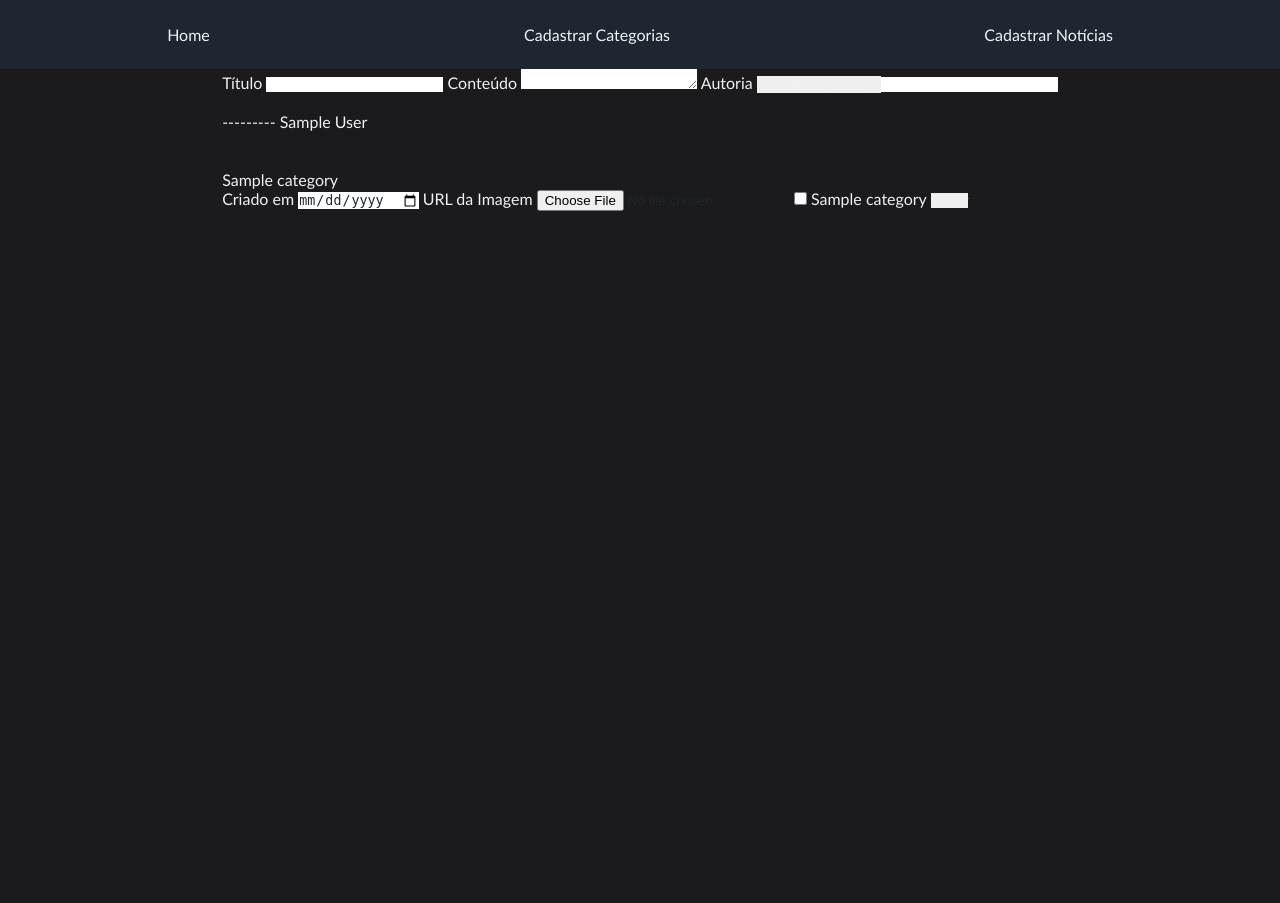
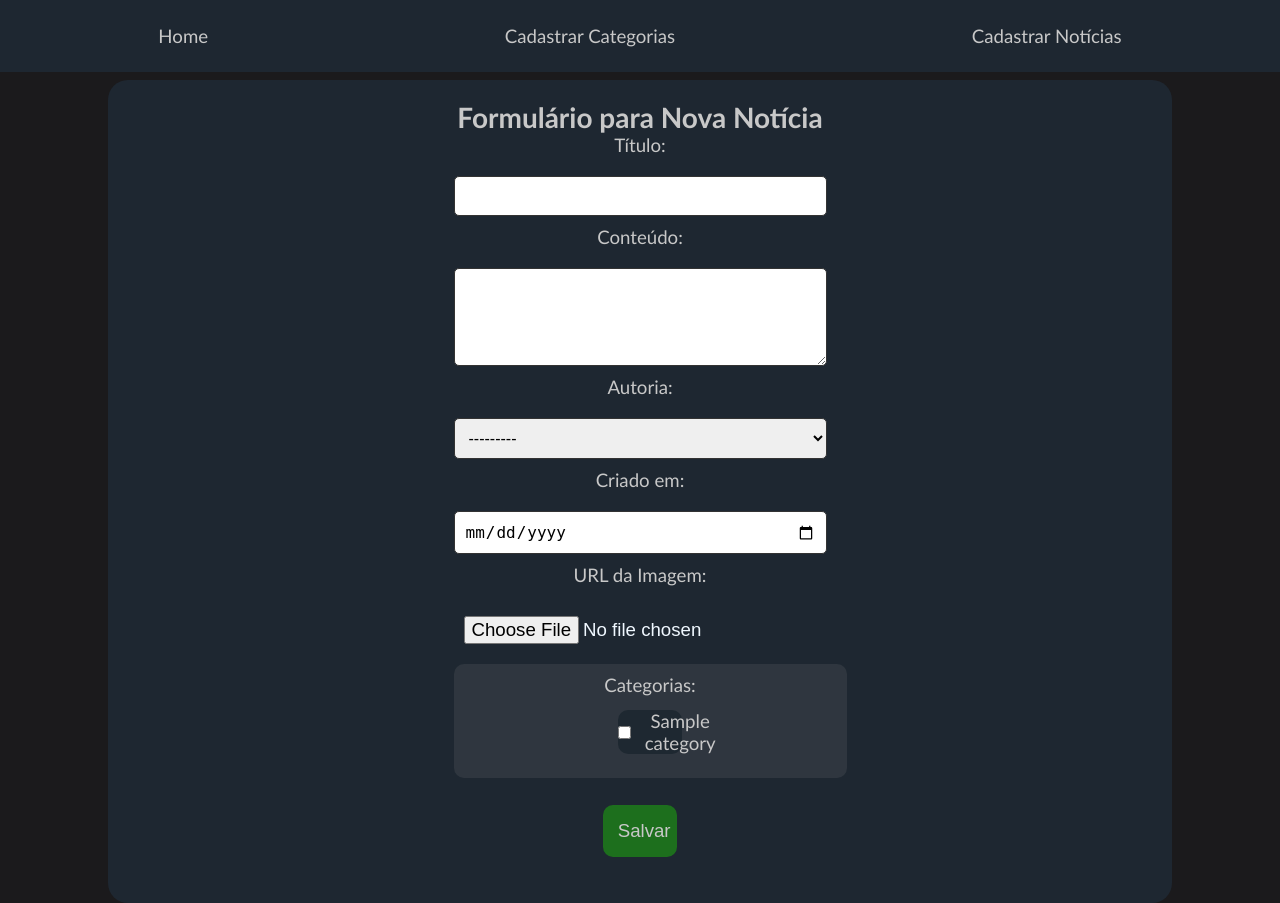
Before and after one commit to ronaldocipriiano/spotnews, a Django app: page /news in a window 1280 px wide. Before the commit the page ends 211 px from the top, so only its background shows below. Run offline with Django 4.2, Linux system fonts and the light colour scheme; tables that the repository leaves empty hold one stand-in row (values such as "Sample post").

Commit message:
Ajustando templates e o melhorando o css

```diff
--- a/news/forms.py
+++ b/news/forms.py
@@ -7,7 +7,7 @@ class CategoryForm(forms.ModelForm):
         model = Category
         fields = "__all__"
         labels = {
-            'name': 'Nome'
+            'name': '',
         }
 
 
--- a/news/static/css/style.css
+++ b/news/static/css/style.css
@@ -1,28 +1,37 @@
+* {
+    border: none;
+    margin: 0;
+    list-style: none;
+    padding: 0;
+    text-decoration: none;
+}
+
+:root {
+    --background-color: rgb(27,26,28);
+    --text-color: rgb(200, 200, 200);
+    --primary-color: rgb(30,39,49);
+    --secondary-color: rgba(129, 129, 129, 0.173);
+    --accent-color: rgb(29, 111, 29);
+    --hover-color: rgba(100, 100, 100, 0.5);
+}
+
 html {
     height: 100%;
     margin: 0;
     padding: 0;
 }
 
-* {
-    border: none;
-    color: rgb(239,241,244);
-    margin: 0;
-    list-style: none;
-    padding: 0;
-    text-decoration: none;
-}
-
 body {
     align-items: center;
-    background-color: rgb(27,26,28);
+    background-color: var(--background-color);
+    color: var(--text-color);
     display: flex;
     flex-direction: column;
     font-family: 'Trebuchet MS', 'Lucida Sans Unicode', 'Lucida Grande', 'Lucida Sans', Arial, sans-serif;
     height: 100%;
 }
 
-input {
+input, select, textarea {
     color: rgb(30,39,49);
 }
 
@@ -51,12 +60,24 @@ nav {
     display: flex;
     justify-content: space-around;
     padding: 10px;
-    text-decoration: none;
     width: 100%;
 }
 
 .header-links li:hover {
     scale: 1.5;
+}
+
+.header-links li:hover,
+#id_categories div:hover,
+#id_categories label:hover {
+    background-color: var(--hover-color);
+}
+
+.header-links a,
+.news-categories label {
+    color: var(--text-color);
+    font-size: 14pt;
+    margin: 0 10px;
 }
 
 .news-container {
@@ -134,7 +171,7 @@ news-date {
 
 .news-categories-container {
     align-items: center;
-    background-color: rgba(129, 129, 129, 0.173);
+    background-color: var(--secondary-color);
     border-radius: 10px;
     display: flex;
     justify-content: space-around;
@@ -156,34 +193,45 @@ news-date {
     width: 60%;
 }
 
-.news-form, .categories-form {
+.news-form,
+.categories-form {
     align-items: center;
-    background-color: rgba(240, 248, 255, 0.133);
+    background-color: var(--primary-color);
     border-radius: 20px;
     display: flex;
     flex-direction: column;
     font-size: 14pt;
     justify-content: space-around;
     margin-top: 80px;
-    padding-top: 20px;
+    padding: 20px;
     text-align: center;
     width: 80%;
 }
 
-.news-form input, .news-form textarea, .news-form select {
+.news-form input,
+.news-form textarea,
+.news-form select,
+.categories-form input,
+.categories-form textarea,
+.categories-form select {
     border-radius: 5px;
     border: 1px solid rgb(51, 51, 51);
     color: black;
     font-size: 12pt;
     margin: 10px 0;
-    padding: 5px;
-    width: 60%;
+    padding: 10px;
+    width: 100%;
+    box-sizing: border-box;
 }
 
+
 #id_categories {
+    align-items: center;
     display: flex;
+    flex-wrap: wrap;
     justify-content: space-around;
-    flex-wrap: wrap;
+    padding: 10px;
+    width: 100%;
 }
 
 #id_categories div {
@@ -233,9 +281,9 @@ news-date {
 }
 
 .button {
-    background-color: rgb(29, 111, 29);
+    background-color: var(--accent-color);
     border-radius: 10px;
-    color: rgb(220, 220, 220);
+    color: var(--text-color);
     cursor: pointer;
     font-size: 14pt;
     margin: 20pt 0;
@@ -266,3 +314,20 @@ news-date {
     padding: 10px;
     width: 60%;
 }
+
+.news-form input,
+.news-form textarea,
+.news-form select {
+    width: 100% !important;
+    box-sizing: border-box !important;
+}
+
+.form-group {
+    display: flex;
+    flex-direction: column;
+    align-items: center;
+}
+
+.form-group label {
+    margin-bottom: 10px;
+}
--- a/news/templates/base.html
+++ b/news/templates/base.html
@@ -1,6 +1,5 @@
+<!DOCTYPE html>
 {% load static %}
-
-<!DOCTYPE html>
 <html lang="pt-BR">
 <head>
     <meta charset="UTF-8">
@@ -10,11 +9,13 @@
 </head>
 <body>
     <header class="header">
-        <ul class="header-links">
-            <li><a href="{% url 'home-page' %}">Home</a></li>
-            <li><a href="{% url 'categories-form' %}">Cadastrar Categorias</a></li>
-            <li><a href="{% url 'news-form' %}">Cadastrar Notícias</a></li>
-        </ul>
+        <nav>
+            <ul class="header-links">
+                <li><a href="{% url 'home-page' %}">Home</a></li>
+                <li><a href="{% url 'categories-form' %}">Cadastrar Categorias</a></li>
+                <li><a href="{% url 'news-form' %}">Cadastrar Notícias</a></li>
+            </ul>
+        </nav>
     </header>
 
     {% block content %}{% endblock %}
--- a/news/templates/categories_form.html
+++ b/news/templates/categories_form.html
@@ -5,10 +5,10 @@
 {% endblock %}
 
 {% block content %}
-    <form method="post" action="{% url 'categories-form' %}">
+    <form method="post" action="{% url 'categories-form' %}" class="categories-form">
         {% csrf_token %}
         <label for="name">Nome:</label>
         {{ form.as_p }}
-        <button type="submit">Salvar</button>
+        <button type="submit" class="button">Salvar</button>
     </form>
 {% endblock %}
--- a/news/templates/home.html
+++ b/news/templates/home.html
@@ -12,7 +12,11 @@
             <div class="news-card">
                 <h2 class="news-title">{{ new.title }}</h2>
                 <span class="news-date">{{ new.created_at|date:"d/m/Y" }}</span>
-                <img class="news-image" src="{% static new.image.url %}" alt="{{ new.title }}">
+                <div class="image-container">
+                    <a href="{% url 'news-details-page' id=new.id %}">
+                        <img class="news-image" src="{% static new.image.url %}" alt="{{ new.title }}">
+                    </a>
+                </div>
             </div>
         {% endfor %}
     </div>
--- a/news/templates/news_details.html
+++ b/news/templates/news_details.html
@@ -7,7 +7,7 @@
 {% endblock %}
 
 {% block content %}
- <div class="news-details">
+ <div class="news-detail">
     <img class="news-image" src="{% static news.image.url %}" alt="{{ news.title }}">
     <h1 class="news-title">{{ news.title }}</h1>
     <p class="news-content">{{ news.content }}</p>
--- a/news/templates/news_form.html
+++ b/news/templates/news_form.html
@@ -6,36 +6,51 @@
 {% endblock %}
 
 {% block content %}
-  <section>
+  <section class="news-form">
     <form method="post" action="{% url 'news-form' %}" enctype="multipart/form-data">
         <h1>Formulário para Nova Notícia</h1>
         {% csrf_token %}
-              <label for="id_title">Título</label>
-              <input type="text" name="title" maxlength="200" required>
 
-              <label for="id_content">Conteúdo</label>
-              <textarea name="content" rows="4" required></textarea>
+        <div class="form-group">
+        <label for="id_title">Título:</label>
+        <input type="text" id="id_title" name="title" maxlength="200" required>
+        </div>
 
-              <label for="id_author">Autoria</label>
-              <select name="author" required>
-                  <option value="" disabled selected>Escolha um autor</option>
-                  {% for author in form %}
-                      <option value="{{ author.id }}">{{ author }}</option>
+        <div class="form-group">
+        <label for="id_content">Conteúdo:</label>
+        <textarea id="id_content" name="content" rows="4" required></textarea>
+        </div>
+
+        <div class="form-group">
+        <label for="id_author">Autoria:</label>
+        <select id="id_author" name="author" required>
+            {% for author in form.author.field.choices %}
+                <option value="{{ author.0 }}" style="color: black;">{{ author.1 }}</option>
             {% endfor %}
         </select>
+        </div>
 
-              <label for="id_created_at">Criado em</label>
-              <input type="date" name="created_at" required>
+        <div class="form-group">
+        <label for="id_created_at">Criado em:</label>
+        <input type="date" id="id_created_at" name="created_at" required>
+        </div>
 
-              <label for="id_image">URL da Imagem</label>
-              <input type="file" name="image" accept="image/*">
+        <div class="form-group">
+        <label for="id_image">URL da Imagem:</label>
+        <input type="file" id="id_image" name="image" accept="image/*">
+        </div>
 
+        <div id="id_categories" class="news-categories-container">
+            <label>Categorias:</label>
             {% for category in categories %}
-                  <input type="checkbox" name="categories" value="{{ category.id }}">
+                <div>
+                    <input type="checkbox" name="categories" value="{{ category.id }}" id="id_categories_{{ category.id }}">
                     <label for="id_categories_{{ category.id }}">{{ category.name }}</label>
+                </div>
             {% endfor %}
+        </div>
 
-          <button type="submit">Salvar</button>
+        <button type="submit" class="button">Salvar</button>
     </form>
   </section>
 {% endblock %}
--- a/spotnews/settings.py
+++ b/spotnews/settings.py
@@ -128,7 +128,7 @@ USE_TZ = True
 
 STATIC_URL = "/static/"
 STATIC_ROOT = os.path.join(BASE_DIR, "static")
-# STATICFILES_DIRS = [os.path.join(BASE_DIR, 'static')]
+STATICFILES_DIRS = [os.path.join(BASE_DIR, "static/img")]
 # Default primary key field type
 # https://docs.djangoproject.com/en/4.2/ref/settings/#default-auto-field
 
@@ -144,10 +144,6 @@ if "test" in sys.argv or "pytest" in sys.argv:
     MEDIA_ROOT = BASE_DIR / "tests"
     STORAGE = {"default": "django.core.files.storage.FileSystemStorage"}
 
-STATICFILES_DIRS = [
-    BASE_DIR / "static/img",
-]
-
 STATIC_TEST_DIR = os.path.join(BASE_DIR, "tests")
 
 REST_FRAMEWORK = {
```
Also changed, not shown: other parts of news/static/css/style.css (+31 -15 lines). Lines whose indentation alone changed are shown as unchanged.
